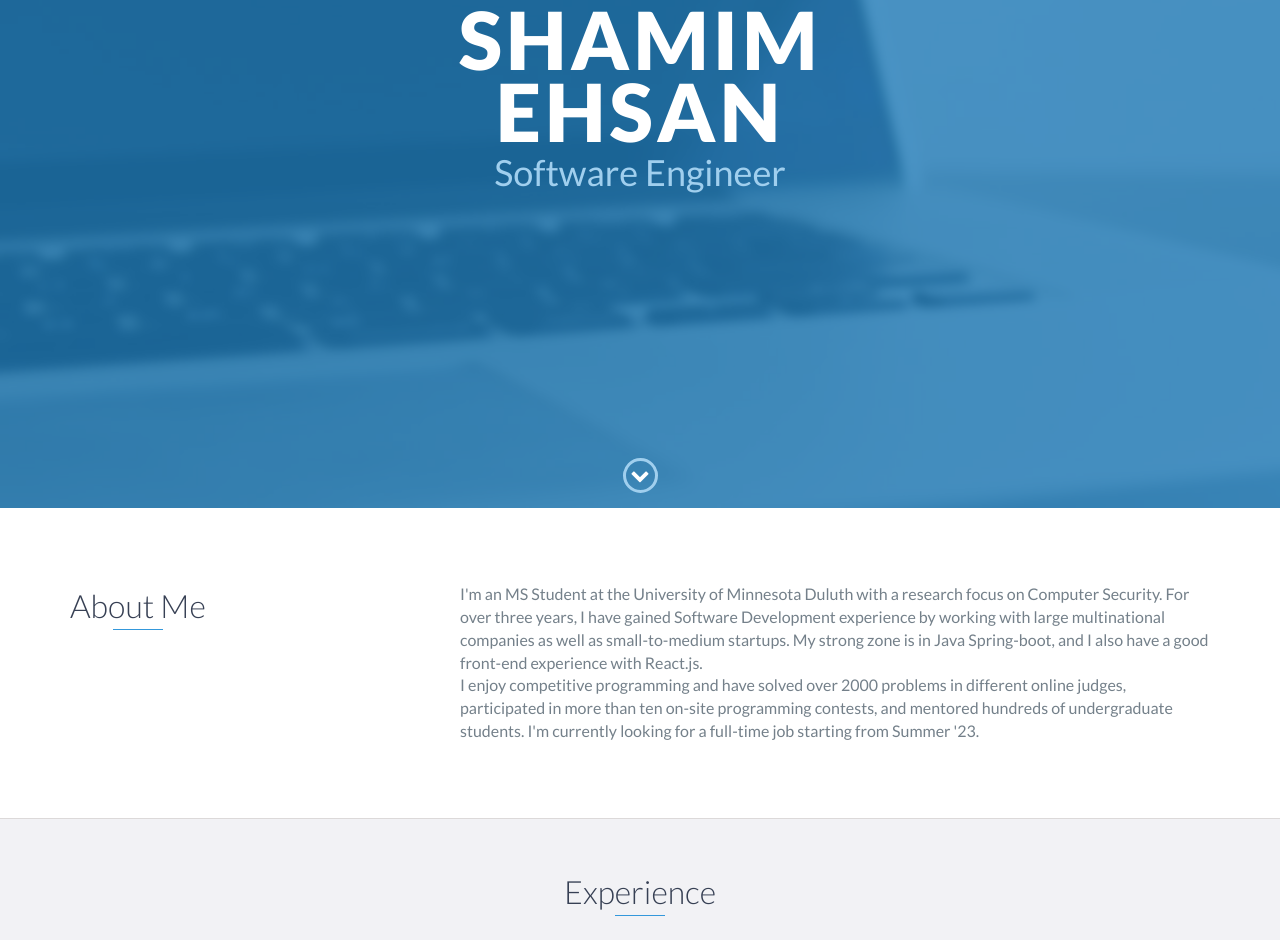
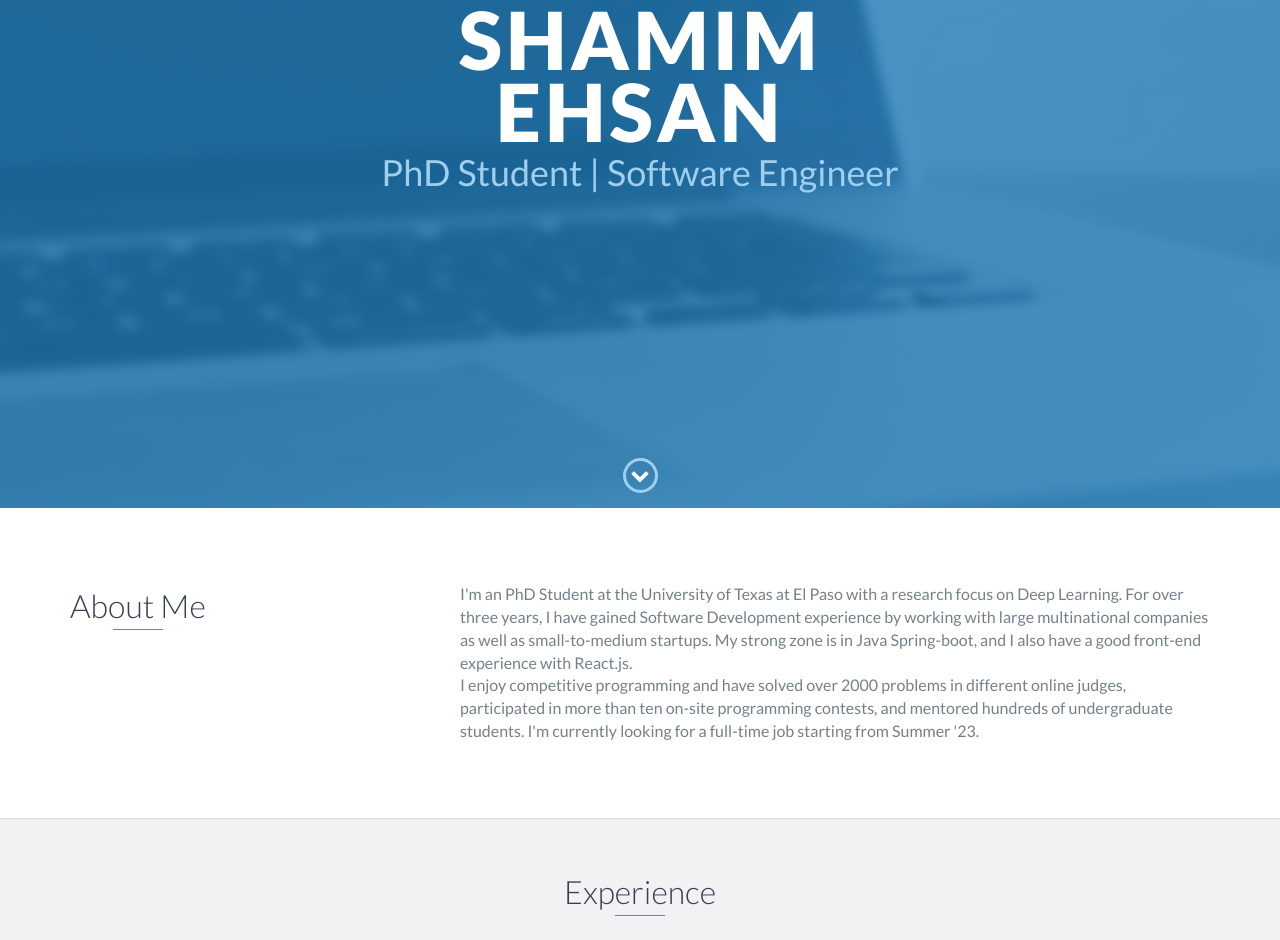
Before and after one commit to shm0007/shm0007.github.io, a plain HTML site: page index.html in a window 1280 px wide. Shown: the part 292-1232 px from the top of the page. Drawn offline with nearby package versions, Linux system fonts and the light colour scheme.

Commit message:
Update index.html

```diff
--- a/index.html
+++ b/index.html
@@ -58,7 +58,7 @@
     <div id="lead">
         <div id="lead-content">
             <h1>Shamim Ehsan</h1>
-            <h2>Software Engineer</h2>
+            <h2>PhD Student | Software Engineer</h2>
           <!--  <a href="#" class="btn-rounded-white">Download Resume</a> -->
         </div>
         <!-- End #lead-content -->
@@ -82,7 +82,7 @@
                 </div>
                 <div class="col-md-8">
                     <p>
-I'm an MS Student at the University of Minnesota Duluth with a research focus on Computer Security. For over three years, I have gained Software Development experience by working with large multinational companies as well as small-to-medium startups. My strong zone is in Java Spring-boot, and I also have a good front-end experience with React.js.
+I'm an PhD Student at the University of Texas at El Paso with a research focus on Deep Learning. For over three years, I have gained Software Development experience by working with large multinational companies as well as small-to-medium startups. My strong zone is in Java Spring-boot, and I also have a good front-end experience with React.js.
 <br>
 I enjoy competitive programming and have solved over 2000 problems in different online judges, participated in more than ten on-site programming contests, and mentored hundreds of undergraduate students. I'm currently looking for a full-time job starting from Summer '23.
 
```
